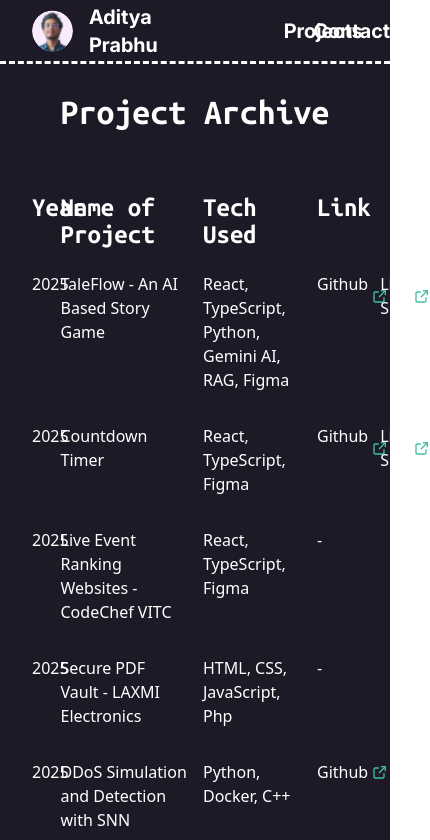
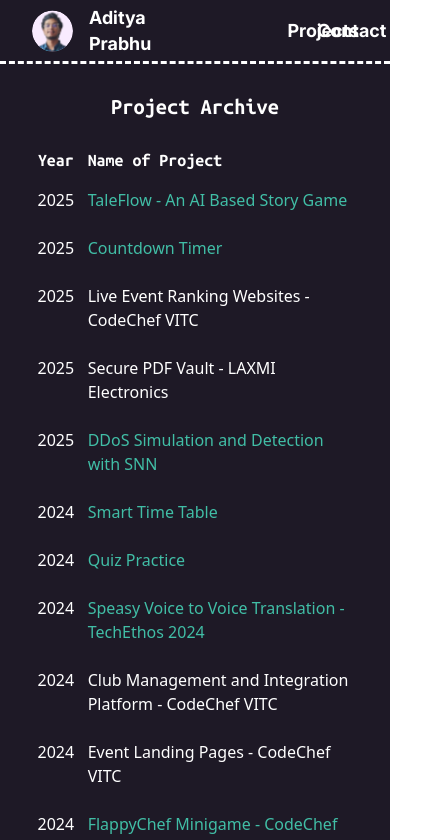
Before and after one commit to poseidon0z/Portfolio-v2, a React (Vite) app: page /project-archive in a window 390 px wide. Shown: the top 840 px of the page, 430 px wide, since content can reach past the window. Built offline with nearby package versions, Linux system fonts and the light colour scheme.

Commit message:
Made project archive responsive

```diff
--- a/src/components/General/BodyText.tsx
+++ b/src/components/General/BodyText.tsx
@@ -1,38 +1,38 @@
-import React from "react";
+import React from 'react';
 
 // Rename the type definition for clarity
 type BodyTextProps = {
-  size?: "large" | "medium" | "normal" | "small";
-  weight?: "bold" | "regular";
+  size?: 'large' | 'medium' | 'normal' | 'small';
+  weight?: 'bold' | 'regular';
   children: React.ReactNode;
   className?: string;
 };
 
 // Maps size to the primary text utility.
 const textSizeConfig = {
-  large: "text-large",
-  medium: "text-medium",
-  normal: "text-normal",
-  small: "text-small",
+  large: 'text-medium md:text-large',
+  medium: 'text-normal md:text-medium',
+  normal: 'text-small md:text-normal',
+  small: 'text-small',
 };
 
 // Rename the component function
 const BodyText = ({
-  size = "normal",
-  weight = "regular",
+  size = 'normal',
+  weight = 'regular',
   children,
-  className = "",
+  className = '',
 }: BodyTextProps) => {
   const sizeClass = textSizeConfig[size];
-  const weightClass = weight === "bold" ? "font-bold" : "font-normal";
+  const weightClass = weight === 'bold' ? 'font-bold' : 'font-normal';
 
   // Logic remains the same: only apply specific line-height for 'normal' size
   const lineHeightClass =
-    size === "normal"
-      ? weight === "bold"
-        ? "leading-text-normal-bold"
-        : "leading-text-normal-regular"
-      : "";
+    size === 'normal'
+      ? weight === 'bold'
+        ? 'leading-text-normal-bold'
+        : 'leading-text-normal-regular'
+      : '';
 
   return (
     <p
--- a/src/components/General/Heading.tsx
+++ b/src/components/General/Heading.tsx
@@ -1,4 +1,4 @@
-import React, { type JSX } from "react";
+import React, { type JSX } from 'react';
 
 type HeadingProps = {
   level: 1 | 2 | 3 | 4 | 5 | 6;
@@ -7,16 +7,16 @@
 };
 
 // This config is now cleaner, mapping a level to a single utility class.
-const headingConfig: Record<HeadingProps["level"], string> = {
-  1: "text-heading-1",
-  2: "text-heading-2",
-  3: "text-heading-3",
-  4: "text-heading-4",
-  5: "text-heading-5",
-  6: "text-heading-6",
+const headingConfig: Record<HeadingProps['level'], string> = {
+  1: 'text-heading-4 md:text-heading-3 lg:text-heading-1 ',
+  2: 'text-heading-5 md:text-heading-4 lg:text-heading-2',
+  3: 'text-heading-5 md:text-heading-4 lg:text-heading-3',
+  4: 'text-heading-6 md:text-heading-5 lg:text-heading-4',
+  5: 'text-heading-7 md:text-heading-5',
+  6: 'text-heading-7 md:text-heading-6',
 };
 
-const Heading = ({ level, children, className = "" }: HeadingProps) => {
+const Heading = ({ level, children, className = '' }: HeadingProps) => {
   const Tag = `h${level}` as keyof JSX.IntrinsicElements;
   const styleClass = headingConfig[level];
 
--- a/src/index.css
+++ b/src/index.css
@@ -13,43 +13,60 @@
 
   /* == Heading Text Styles == */
   --text-heading-1: 56px;
-  --text-heading-1--line-height: calc(61.6 / 56); /* 1.1 */
+  --text-heading-1--line-height: calc(61.6 / 56);
+  /* 1.1 */
 
   --text-heading-2: 48px;
-  --text-heading-2--line-height: calc(52.8 / 48); /* 1.1 */
+  --text-heading-2--line-height: calc(52.8 / 48);
+  /* 1.1 */
 
   --text-heading-3: 40px;
-  --text-heading-3--line-height: calc(44 / 40); /* 1.1 */
+  --text-heading-3--line-height: calc(44 / 40);
+  /* 1.1 */
 
   --text-heading-4: 32px;
-  --text-heading-4--line-height: calc(35.2 / 32); /* 1.1 */
+  --text-heading-4--line-height: calc(35.2 / 32);
+  /* 1.1 */
 
   --text-heading-5: 24px;
-  --text-heading-5--line-height: calc(26.4 / 24); /* 1.1 */
+  --text-heading-5--line-height: calc(26.4 / 24);
+  /* 1.1 */
 
   --text-heading-6: 20px;
-  --text-heading-6--line-height: calc(22 / 20); /* 1.1 */
+  --text-heading-6--line-height: calc(22 / 20);
+  /* 1.1 */
+
+  --text-heading-7: 16px;
+  --text-heading-7--line-height: calc(22 / 16);
+  /* 1.1 */
 
   /* == Body Text Styles == */
   --text-large: 20px;
-  --text-large--line-height: calc(28 / 20); /* 1.4 */
+  --text-large--line-height: calc(28 / 20);
+  /* 1.4 */
 
   --text-medium: 18px;
-  --text-medium--line-height: calc(25.2 / 18); /* 1.4 */
+  --text-medium--line-height: calc(25.2 / 18);
+  /* 1.4 */
 
   --text-normal: 16px;
-  --text-normal-regular--line-height: calc(22.4 / 16); /* 1.4 */
-  --text-normal-bold--line-height: calc(25.2 / 16); /* 1.575 */
+  --text-normal-regular--line-height: calc(22.4 / 16);
+  /* 1.4 */
+  --text-normal-bold--line-height: calc(25.2 / 16);
+  /* 1.575 */
 
   --text-small: 14px;
-  --text-small--line-height: calc(19.6 / 14); /* 1.4 */
+  --text-small--line-height: calc(19.6 / 14);
+  /* 1.4 */
 
   /* == Animations == */
   --animate-marquee: marquee 10s linear infinite;
+
   @keyframes marquee {
     0% {
       transform: translateX(0);
     }
+
     100% {
       transform: translateX(-25%);
     }
@@ -61,8 +78,7 @@
   font-style: normal;
   font-weight: 100 900;
   font-display: swap;
-  src: url("./assets/Fonts/Inter/Inter-VariableFont_opsz,wght.ttf")
-    format("truetype");
+  src: url("./assets/Fonts/Inter/Inter-VariableFont_opsz,wght.ttf") format("truetype");
 }
 
 @font-face {
@@ -70,6 +86,5 @@
   font-style: normal;
   font-weight: 100 900;
   font-display: swap;
-  src: url("./assets/Fonts/Ubuntu_Sans_Mono/UbuntuSansMono-VariableFont_wght.ttf")
-    format("truetype");
+  src: url("./assets/Fonts/Ubuntu_Sans_Mono/UbuntuSansMono-VariableFont_wght.ttf") format("truetype");
 }
--- a/src/pages/ProjectArchive.tsx
+++ b/src/pages/ProjectArchive.tsx
@@ -1,4 +1,4 @@
-import React from 'react';
+import React, { useState, useEffect } from 'react';
 import Heading from '../components/General/Heading';
 import link from '../assets/Link.svg';
 import BodyText from '../components/General/BodyText';
@@ -14,6 +14,17 @@
 
 const ProjectArchive: React.FC = () => {
   const navigate = useNavigate();
+
+  const [windowWidth, setWindowWidth] = useState(window.innerWidth);
+
+  useEffect(() => {
+    const handleResize = () => {
+      setWindowWidth(window.innerWidth);
+    };
+
+    window.addEventListener('resize', handleResize);
+    return () => window.removeEventListener('resize', handleResize);
+  }, []);
 
   const projects: Project[] = [
     {
@@ -172,7 +183,7 @@
     }
 
     return (
-      <div className="flex gap-2">
+      <div className="flex flex-wrap gap-2">
         {hasGithub && (
           <a href={project.github} className="flex gap-1 hover:underline ">
             Github
@@ -189,38 +200,73 @@
     );
   };
 
+  const getBestLink = (project: Project): string | null => {
+    if (project.livesite) return project.livesite;
+    if (project.github) return project.github;
+    return null;
+  };
+
+  const handleProjectClick = (project: Project) => {
+    const link = getBestLink(project);
+    if (link) {
+      window.open(link, '_blank');
+    }
+  };
+
   return (
-    <div className="w-screen min-h-screen flex flex-col items-center gap-16 px-8 pb-8 bg-blackish text-white">
+    <div className="w-screen min-h-screen flex flex-col items-center gap-8 md:gap-16 px-8 pb-8 bg-blackish text-white">
       <Heading level={4} className="text-center pt-8">
         Project Archive
       </Heading>
-      <div className="w-full grid grid-cols-12 gap-4">
+      <div className="w-full grid grid-cols-6 md:grid-cols-10 lg:grid-cols-12 gap-2 md:gap-4">
         {/* Header Row */}
         <div className="col-span-1 text-center">
           <Heading level={5}>Year</Heading>
         </div>
-        <div className="col-span-5">
+        <div className="col-span-5 md:col-span-5 lg:col-span-5">
           <Heading level={5}>Name of Project</Heading>
         </div>
-        <div className="col-span-4">
+        <div className="hidden md:block md:col-span-4 lg:col-span-4">
           <Heading level={5}>Tech Used</Heading>
         </div>
-        <div className="col-span-2">
+        <div className="hidden lg:block lg:col-span-2">
           <Heading level={5}>Link</Heading>
         </div>
 
         {/* Project Rows */}
-        {projects.map((project, index) => (
-          <React.Fragment key={index}>
-            <div className="col-span-1 py-2 text-center">{project.year}</div>
-            <div className="col-span-5 py-2">{project.name}</div>
-            <div className="col-span-4 py-2">{project.tech}</div>
-            <div className="col-span-2 py-2">{renderLinks(project)}</div>
-          </React.Fragment>
-        ))}
+        {projects.map((project, index) => {
+          const hasLink = getBestLink(project);
+          const isClickable = hasLink && windowWidth < 1024;
+
+          return (
+            <React.Fragment key={index}>
+              <div className="col-span-1 py-2 text-center">{project.year}</div>
+              <div
+                className={`col-span-5 md:col-span-5 lg:col-span-5 py-2 ${
+                  isClickable
+                    ? 'cursor-pointer hover:underline text-seaweed'
+                    : ''
+                }`}
+                onClick={() => {
+                  if (isClickable) {
+                    handleProjectClick(project);
+                  }
+                }}
+              >
+                {project.name}
+              </div>
+              <div className="hidden md:block md:col-span-4 lg:col-span-4 py-2">
+                {project.tech}
+              </div>
+              <div className="hidden lg:block lg:col-span-2 py-2">
+                {renderLinks(project)}
+              </div>
+            </React.Fragment>
+          );
+        })}
       </div>
       <button
-        className="flex gap-2 p-3 px-8 border border-seaweed rounded-lg hover:bg-seaweed/10 transition w-fit"
+        className="flex gap-2 p-2 lg:p-3 px-4 lg:px-8 border border-seaweed rounded-lg hover:bg-seaweed/10 transition w-fit"
         onClick={() => {
           navigate('/');
         }}
```
